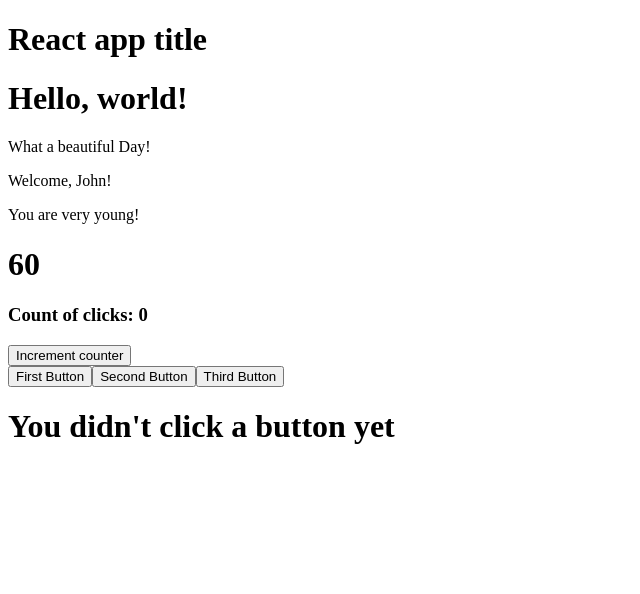
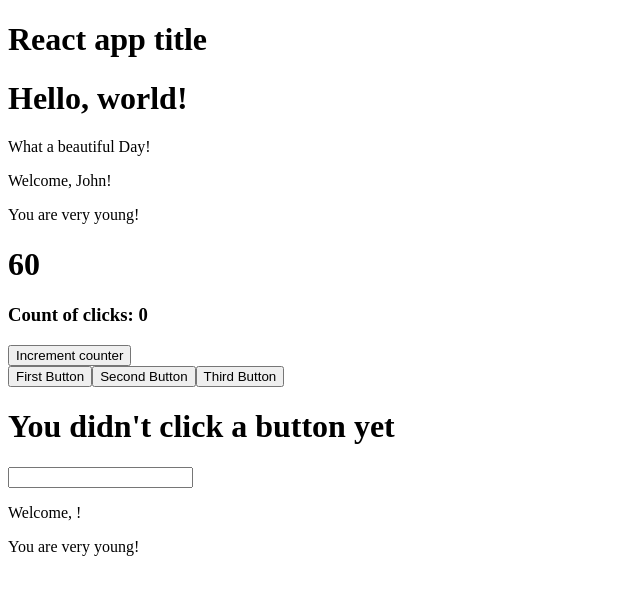
Before and after one commit to Kekko26/react-exercises, a React (Create React App) app: page / in a window 1280 px wide. Shown: the top 594 px of the page, without its empty margins (0-640 px from the left). Built offline with nearby package versions, Linux system fonts and the light colour scheme.

Commit message:
Exercise done

```diff
--- a/src/App.js
+++ b/src/App.js
@@ -3,6 +3,7 @@
 import { ClickTracker } from "./ClickTracker";
 import { Counter } from "./Counter";
 import { Helloworld } from "./Helloworld";
+import { InteractiveWelcome } from "./InteractiveWelcome";
 import { Welcome } from "./Welcome";
 
 export class App extends React.Component{
@@ -15,6 +16,7 @@
             <Counter initialValue={10} increment={5} interval={500}/>
             <ClickCounter />
             <ClickTracker />
+            <InteractiveWelcome />
         </div>
         )
     }
--- /dev/null
+++ b/src/InteractiveWelcome.js
@@ -0,0 +1,24 @@
+import React from "react";
+import { Welcome } from "./Welcome";
+
+export class InteractiveWelcome extends React.Component{
+
+    state = {
+        username: '',
+    }
+
+    InputChangeEvent = (event)=>{
+        this.setState((state)=>{
+           return {[event.target.name]: event.target.value}
+        })
+    }
+
+    render(){
+        return (
+            <div>
+                <input name='username' value={this.state.username} onChange={this.InputChangeEvent}/>
+                <Welcome name={this.state.username}/>
+            </div>
+        )
+    }
+}
```
